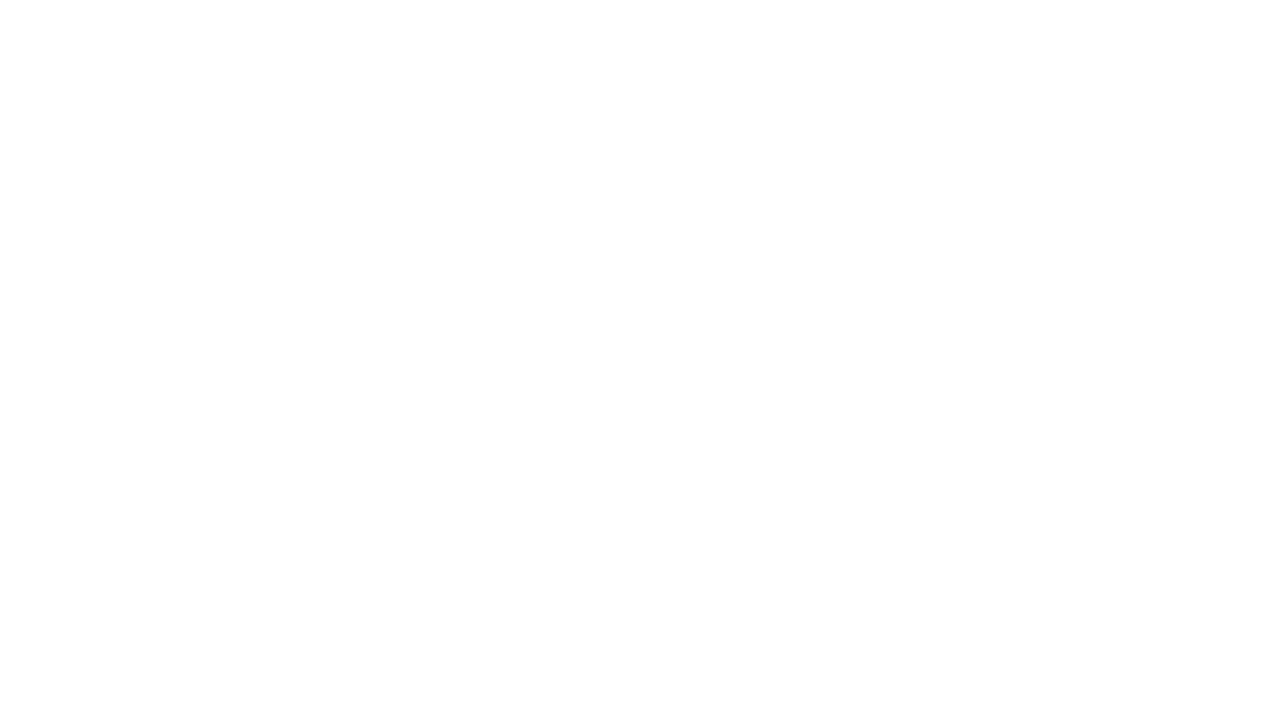
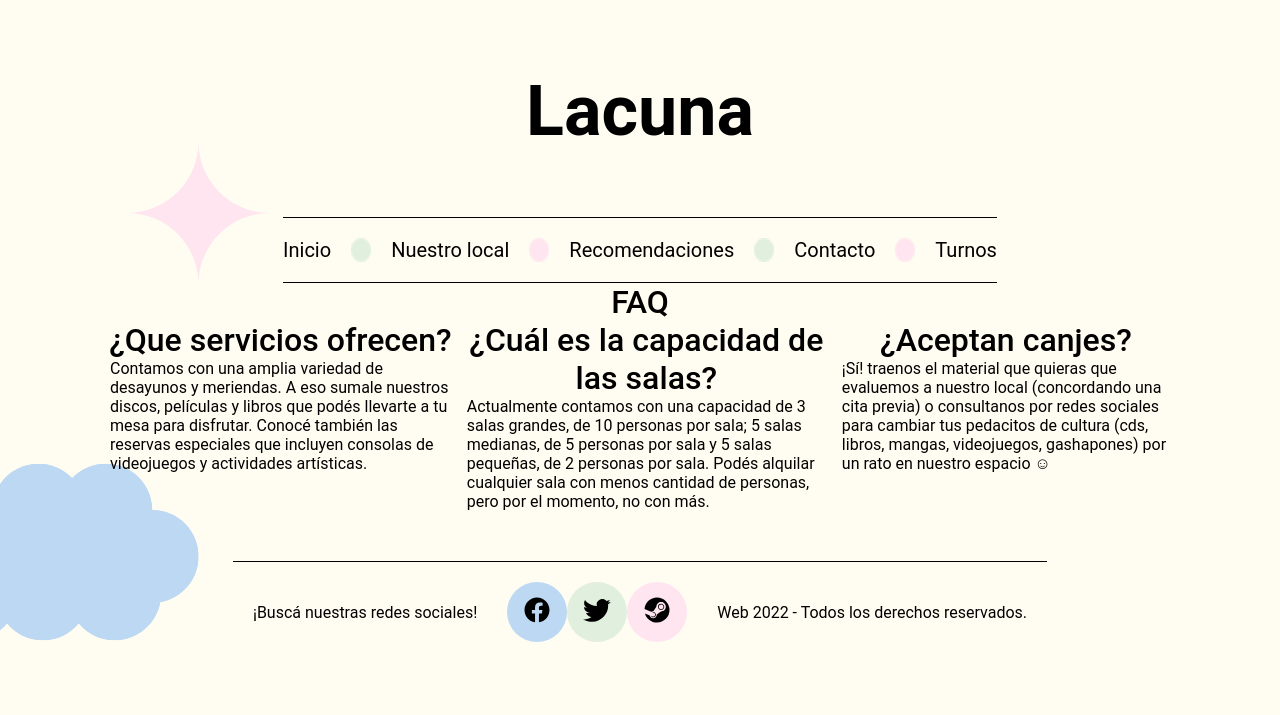
Before and after one commit to Markish2000/Grupo4-BAMultiplica2.0, a plain HTML site: page pages/contacto.html in a window 1280 px wide. Drawn offline with Linux system fonts and the light colour scheme.

Commit message:
Se agregó parte de contacto

```diff
--- a/pages/contacto.html
+++ b/pages/contacto.html
@@ -5,11 +5,79 @@
     <meta charset="UTF-8">
     <meta http-equiv="X-UA-Compatible" content="IE=edge">
     <meta name="viewport" content="width=device-width, initial-scale=1.0">
-    <title>Document</title>
+    <title>Lacuna | Contacto</title>
+    <link rel="icon" href="../assents/favicon.ico">
+    <link rel="stylesheet" href="../style.css">
 </head>
 
 <body>
-
+    <header>
+        <div class="header__h1">
+            <h1><a href="../index.html">Lacuna</a></h1>
+        </div>
+        <div class="header__div__nav">
+            <ul class="header__ul">
+                <li class="header__ul__li"><a href="../index.html">Inicio</a></li>
+                <img class="header__img" src="../assents/headerpuntoverde.png" alt="Punto verde">
+                <li class="header__ul__li"><a href="#">Nuestro local</a></li>
+                <img class="header__img" src="../assents/headerpuntorosa.png" alt="Punto rosa">
+                <li class="header__ul__li"><a href="recomendaciones.html">Recomendaciones</a></li>
+                <img class="header__img" src="../assents/headerpuntoverde.png" alt="Punto verde">
+                <li class="header__ul__li"><a href="contacto.html">Contacto</a></li>
+                <img class="header__img" src="../assents/headerpuntorosa.png" alt="Punto rosa">
+                <li class="header__ul__li"><a href="turnos.html">Turnos</a></li>
+            </ul>
+        </div>
+    </header>
+    <main>
+        <section class="contacto__display__flex__faq">
+            <div class="contacto__section__div__h3">
+                <h3>FAQ</h3>
+            </div>
+            <div class="contacto__section__div__caja">
+                <div class="contacto__section__div__div__columnas">
+                    <h3 class="contacto__section__div__div__columnas__h3">¿Que servicios ofrecen?</h3>
+                    <p class="contacto__section__div__div__columnas__p">Contamos con una amplia variedad de desayunos y
+                        meriendas. A eso sumale nuestros discos, películas y
+                        libros que podés llevarte a tu mesa para disfrutar. Conocé también las reservas especiales que
+                        incluyen consolas de videojuegos y actividades artísticas.</p>
+                </div>
+                <div class="contacto__section__div__div__columnas">
+                    <h3 class="contacto__section__div__div__columnas__h3">¿Cuál es la capacidad de las salas?</h3>
+                    <p class="contacto__section__div__div__columnas__p">Actualmente contamos con una capacidad de 3
+                        salas grandes, de 10 personas por sala; 5 salas medianas,
+                        de 5 personas por sala y 5 salas pequeñas, de 2 personas por sala. Podés alquilar cualquier sala
+                        con
+                        menos cantidad de personas, pero por el momento, no con más.</p>
+                </div>
+                <div class="contacto__section__div__div__columnas">
+                    <h3 class="contacto__section__div__div__columnas__h3">¿Aceptan canjes?</h3>
+                    <p class="contacto__section__div__div__columnas__p">¡Sí! traenos el material que quieras que
+                        evaluemos a nuestro local (concordando una cita previa) o
+                        consultanos por redes sociales para cambiar tus pedacitos de cultura (cds, libros, mangas,
+                        videojuegos, gashapones) por un rato en nuestro espacio ☺</p>
+                </div>
+            </div>
+        </section>
+    </main>
+    <!-- Footer con iconos de redes sociales. -->
+    <footer>
+        <div class="footer__div">
+            <p class="footer__div__p1">¡Buscá nuestras redes sociales!</p>
+            <div class="footer__img-facebook">
+                <a href="https://www.facebook.com/" target="_blank"><img src="../assents/facebook.svg"
+                        alt="Facebook"></a>
+            </div>
+            <div class="footer__img-twitter">
+                <a href="https://twitter.com/home" target="_blank"><img src="../assents/twitter.svg" alt="Twitter"></a>
+            </div>
+            <div class="footer__img-steam">
+                <a href="https://store.steampowered.com/" target="_blank"><img src="../assents/steam.svg"
+                        alt="Steam"></a>
+            </div>
+            <p class="footer__div__p2">Web 2022 - Todos los derechos reservados.</p>
+        </div>
+    </footer>
 </body>
 
 </html>
--- a/style.css
+++ b/style.css
@@ -203,7 +203,7 @@ body {
 /** ⇩⇩⇩ SECTOR MICHEL ⇩⇩⇩ */
 
 
-/* boxes, tamaño de letra/box padding, opacidad - y sombras  */
+/* Boxes, tamaño de letra/box padding, opacidad y sombras.  */
 .recomendaciones__main_section__ul__li_box-verde, .recomendaciones__main_section__ul__li_box-celeste, .recomendaciones__main_section__ul__li_box-rosa {
     font-size: 25px;
     padding: 5px 30px;
@@ -212,22 +212,22 @@ body {
     opacity: 50%;
 }
 
-/* color a cada box */
+/* Color a cada box. */
 .recomendaciones__main_section__ul__li_box-verde {
     background-color: #2af110;
 }
 
-/* color a cada box */
+/* Color a cada box. */
 .recomendaciones__main_section__ul__li_box-rosa {
     background-color: #df779f;
 }
 
-/* color a cada box */
+/* Color a cada box. */
 .recomendaciones__main_section__ul__li_box-celeste {
     background-color: #bdd8f3;
 }
 
-/* hover para aumentar su opacidad y una transicion suave */
+/* Hover para aumentar su opacidad y una transicion suave. */
 .recomendaciones__main_section__ul__li_box-verde:hover, .recomendaciones__main_section__ul__li_box-rosa:hover, .recomendaciones__main_section__ul__li_box-celeste:hover {
     opacity: 100%;
     transition: all 300ms ease-in-out;
@@ -257,7 +257,7 @@ body {
 
 
 
-/** ⇩⇩⇩ FRANCO ⇩⇩⇩ */
+/** ⇩⇩⇩ ??? ⇩⇩⇩ */
 
 /*  */
 .recomendaciones__main__section__iframe{
@@ -302,7 +302,7 @@ section h3{
 
 
 
-/** ⇧⇧⇧ FRANCO ⇧⇧⇧  */
+/** ⇧⇧⇧ ??? ⇧⇧⇧  */
 
 
 
@@ -359,3 +359,63 @@ section h3{
 
 
 /** ⇧⇧⇧ MARINA AGOTEGARAY Y MICAELA MEDINA ⇧⇧⇧  */
+
+
+
+/** ======== NUESTRO LOCAL ======= **/
+
+
+/** ⇩⇩⇩ FRANCO BARGAS ⇩⇩⇩ */
+
+
+/* Section Display FAQ. */
+.contacto__display__flex__faq{
+    display: flex;
+    flex-direction: column;
+    justify-content: center;
+    font-family: Roboto;
+    margin: auto;
+    padding: 0;
+    max-width: 1140px;
+}
+
+/* Caja Contenedor. */
+.contacto__section__div__caja{
+    display: flex;
+    justify-content: center;
+    padding: 0 2rem 0 2rem;
+}
+
+/* Caja Columnas. */
+.contacto__section__div__columnas{
+    display: flex;
+    justify-content: center;
+}
+
+/* Titulo FAQ. */
+.contacto__section__div__h3 h3{
+    display: flex;
+    justify-content: center;
+    font-size: 2rem;
+    font-weight: 500;
+}
+
+/* Subtitulo de las Columnas. */
+.contacto__section__div__div__columnas__h3{
+    display: flex;
+    justify-content: center;
+    font-size: 2rem;
+    font-weight: 500;
+    text-align: center;
+    margin: 0;
+}
+
+/* Parrafo de las Columnas. */
+.contacto__section__div__div__columnas__p{
+    display: center;
+    justify-content: center;
+    padding: 0 .5rem 0 .5rem;
+}
+
+
+/** ⇧⇧⇧ FRANCO BARGAS ⇧⇧⇧  */
```
Also changed, not shown: index.html (+4 -1 lines), pages/nuestrolocal.html (+10 -4 lines).
